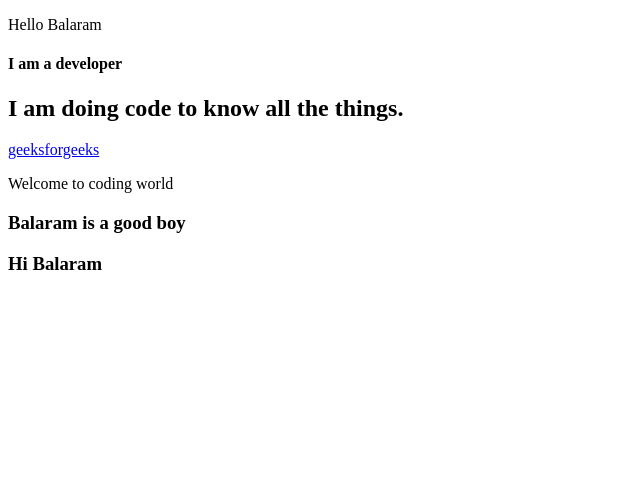
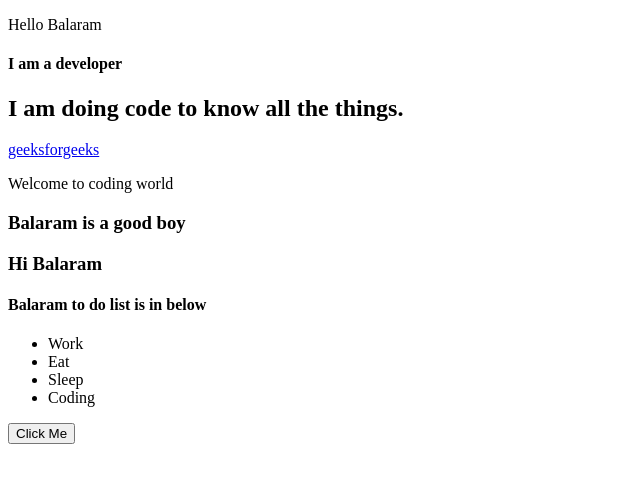
Before and after one commit to balaramsabat/Learning-Javascript, a plain HTML site: page index.html in a window 1280 px wide. Shown: the whole page, without its empty margins (0-640 px from the left). Drawn offline with Linux system fonts and the light colour scheme.

Commit message:
event clickme

```diff
--- a/index.html
+++ b/index.html
@@ -15,6 +15,12 @@
     <p>Welcome to coding world</p>
     <h3 class="balaram">Balaram is a good boy</h3>
     <h3 id="coders">Hi Balaram</h3>
+    <h4>Balaram to do list is in below</h4>
+    <ul><li>Work</li>
+    <li>Eat</li>
+    <li>Sleep</li>
+    <li>Coding</li></ul>
+    <button class="clickMe">Click Me</button>
 </body>
 <script src="script.js"></script>
 </html>
```
Also changed, not shown: script.js (+7 -0 lines).
